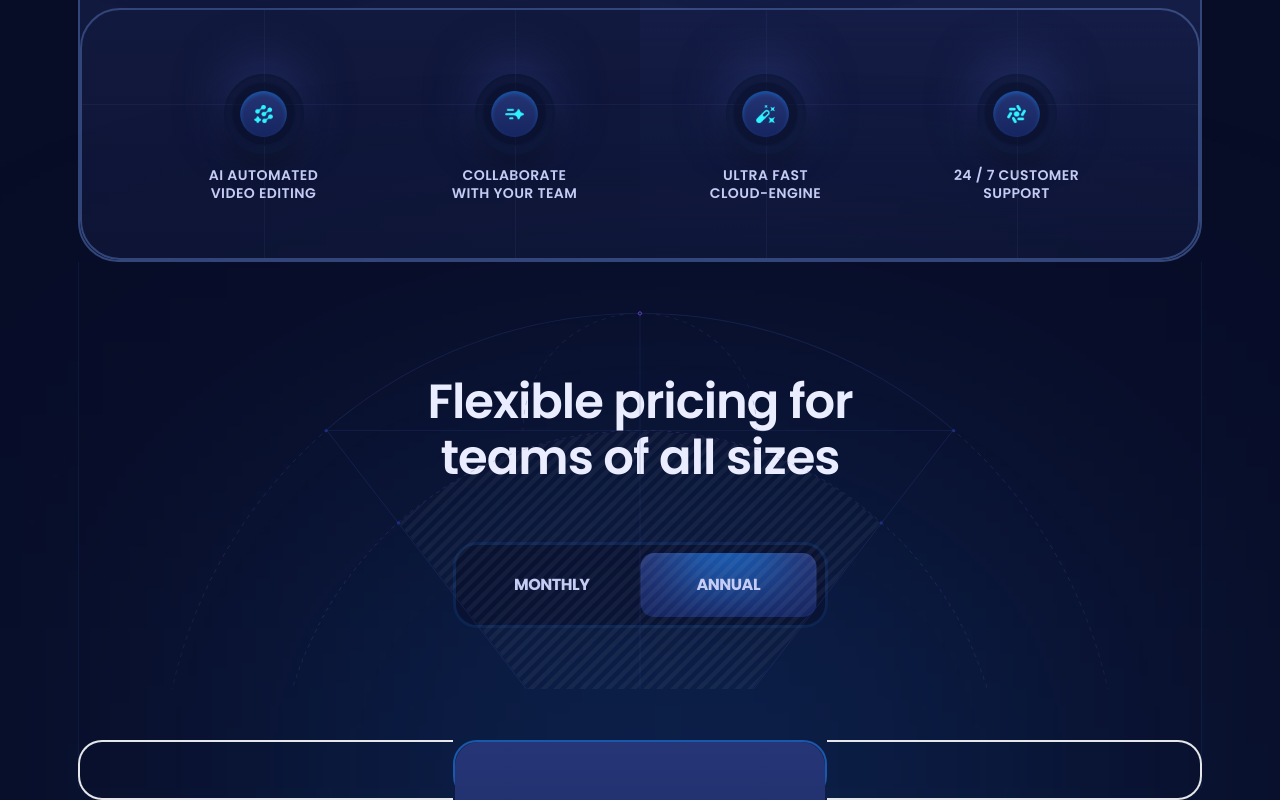
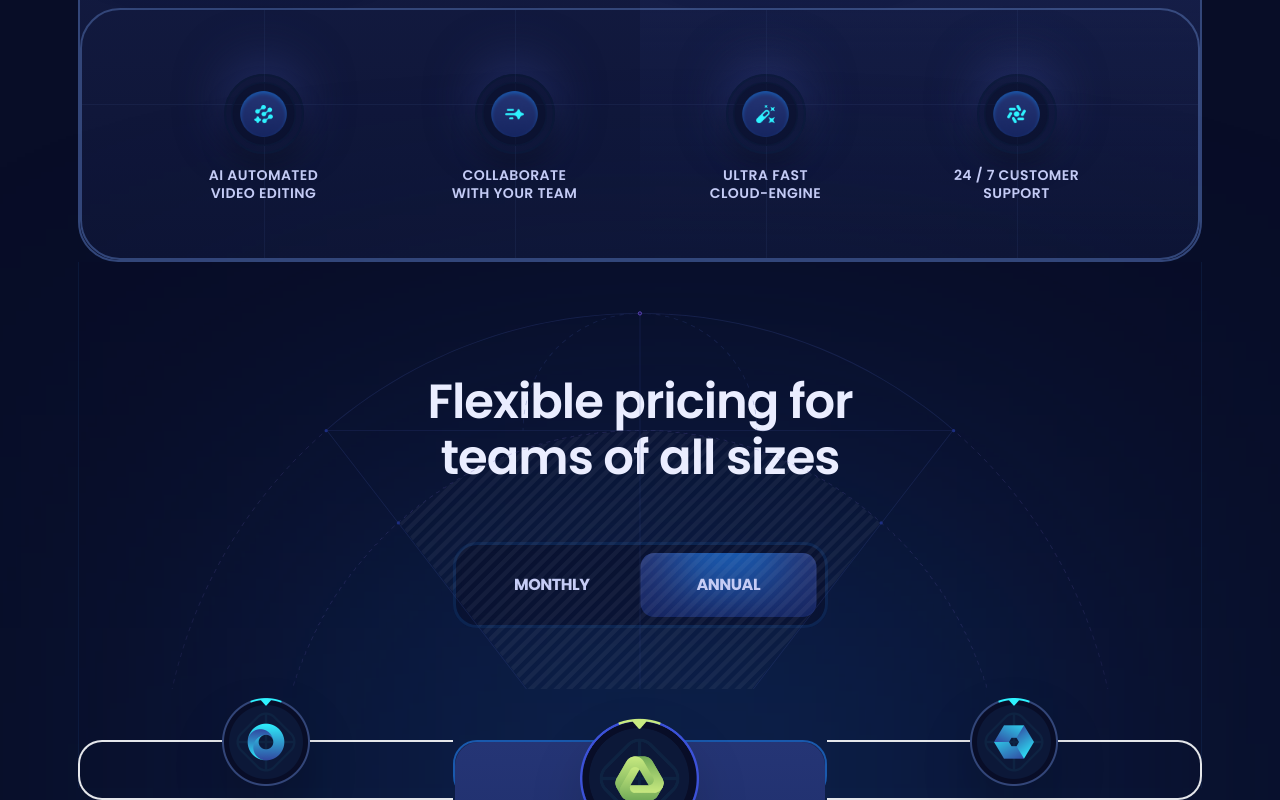
Before and after one commit to MrOLU24/XORA, a React (Vite) app: page / in a window 1280 px wide. Shown: the part 1538-2338 px from the top of the page. Built offline with nearby package versions, Linux system fonts and the light colour scheme.

Commit message:
still on the pricing

```diff
--- a/src/Sections/Pricing.jsx
+++ b/src/Sections/Pricing.jsx
@@ -58,15 +58,24 @@ const Pricing = () => {
                 className="pricing-plan_first pricing-plan_last pricing-plan_add pricing-plan_even relative border-2 p-7 max-xl:min-w-80 max-lg:rounded-3xl xl:w-[calc(33.33%+2px)]"
                 key={plan.id}
               >
-                {index == 1 && (
+                {index === 1 && (
                   <div className="g4 absolute h-330 left-0 right-0 top-0 z-1 rounded-tl-3xl rounded-tr-3xl" />
                 )}
                 <div
                   className={clsx(
                     "absolute left-0 right-0 z-2 flex items-center justify-center",
-                    index == 1 ? "-top-6" : "-top-11"
+                    index === 1 ? "-top-6" : "-top6 xl:-top-11"
                   )}
-                ></div>
+                >
+                  <img
+                    className={clsx(
+                      "object-contain drop-shadow-2xl",
+                      index === 1 ? "size-[120px]" : "size-[88px]"
+                    )}
+                    src={plan.logo}
+                    alt={plan.title}
+                  />
+                </div>
               </div>
             ))}
           </div>
```
